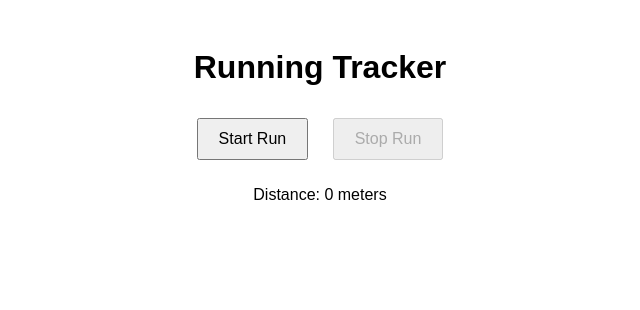
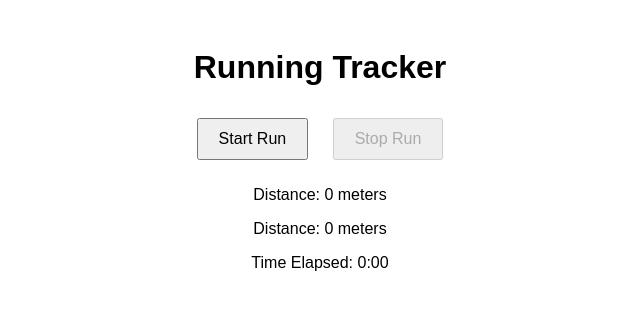
Before and after one commit to gdhameeja/running-app, a plain HTML site: page index.html in a window 1280 px wide. Shown: the whole page, without its empty margins (320-960 px from the left). Drawn offline with Linux system fonts and the light colour scheme.

Commit message:
Update index.html

```diff
--- a/index.html
+++ b/index.html
@@ -11,6 +11,8 @@
     <button id="start">Start Run</button>
     <button id="stop" disabled>Stop Run</button>
     <p>Distance: <span id="distance">0</span> meters</p>
+    <p>Distance: <span id="distance">0</span> meters</p>
+    <p>Time Elapsed: <span id="time">0:00</span></p>
     <script src="script.js"></script>
 </body>
 </html>
```
